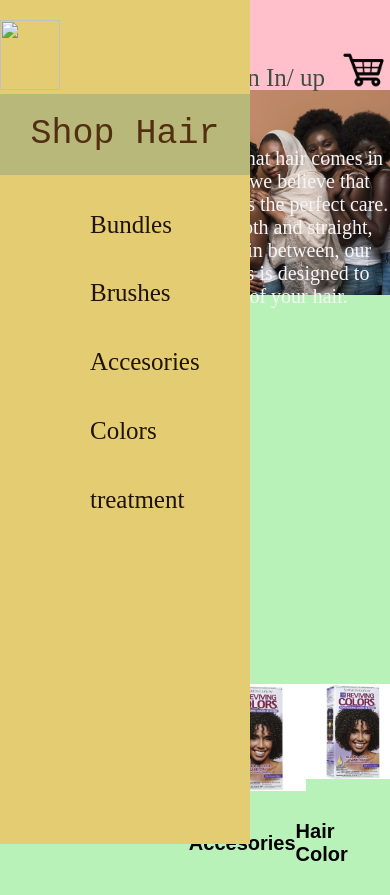
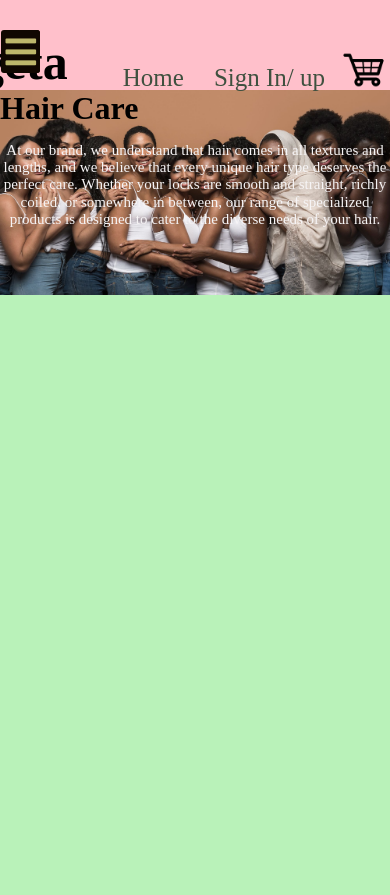
Before and after one commit to betselotm/project-2, a plain HTML site: page MainPage.html in a window 390 px wide. Shown: the top 895 px of the page. Drawn offline with Linux system fonts and the light colour scheme.

Commit message:
built hamburger, fixed most responsive layouts,

```diff
--- a/MainPage.html
+++ b/MainPage.html
@@ -15,7 +15,8 @@
   <link rel="manifest" href="site.webmanifest">
   <link rel="apple-touch-icon" href="icon.png">
   <!-- Place favicon.ico in the root directory -->
-
+  <link rel="stylesheet" href="https://cdnjs.cloudflare.com/ajax/libs/font-awesome/5.12.1/css/all.min.css
+  ">
   <link rel="stylesheet" href="css/normalize.css">
   <link rel="stylesheet" href="css/main.css">
 
@@ -27,8 +28,24 @@
   <!-- if you have a header, use class on the header not make another div class
    use width 100% and then use max-width to still have flexebility.
   big background use vh-->
- <header>
-  <div class="header-logo">
+ <header class="header-logo">
+  <input type="checkbox" name="" id="check">
+  <div class="hamburger">
+    <label for="check">
+      <span class="fas fa-times" id="close"></span>
+      <span class="fas fa-bars" id="open"></span>
+    </label>
+    <div class="menu">
+      Shop Hair
+    </div>
+     <ul>
+       <li><a href="#">Bundles</a></li>
+       <li><a href="#">Brushes</a></li>
+       <li><a href="#">Accesories</a></li>
+       <li><a href="#">Colors</a></li>
+       <li><a href="#">treatment</a></li>
+     </ul>
+  </div>
 
   <div class="not-hamburger">
     <img src="./img/afro logo.png" alt="" class="logo">
@@ -41,19 +58,6 @@
      </nav>
     <img src="./img/cart.png" alt="" class="cart">
   </div>
-
-   <div class="hamburger">
-    <img src="./img/dropdown.png" alt=""  class="dropdown">
-    <div class="menu">Shop Hair</div>
-     <ul>
-       <li><a href="#">Bundles</a></li>
-       <li><a href="#">Brushes</a></li>
-       <li><a href="#">Accesories</a></li>
-       <li><a href="#">Colors</a></li>
-       <li><a href="#">treatment</a></li>
-     </ul>
-   </div>
-  </div>
  </header>
 
  <!-- dont forget to change the title -->
@@ -61,27 +65,27 @@
     <div class="hair-care-img">
      <h1 class="hair-care-text">Hair Care</h1>
      <p class="paragraph">At our brand, we understand that hair comes in all textures and lengths, and we believe that every unique hair type deserves the perfect care. Whether your locks are smooth and straight, richly coiled, or somewhere in between, our range of specialized products is designed to cater to the diverse needs of your hair.</p>
-
     </div>
   </main>
+
   <section>
     <h2 class="feature-f">Featured Items</h2>
      <div class="feature-items">
       <div class="product-bundle">
         <!-- get imgages with aspect rtio of 1:1 -->
-        <img class="product-bundle-img" src="./img/Dark-Lovely-Reviving-Color-395-Natural-Black.jpg" alt="">
+        <img class="product-bundle-img" src="./img/productbundle.jpg" alt="">
         <h4 >Bundles</h4>
       </div>
       <div class="product-brushes">
-          <img class="product-brushes-img" src="./img/Dark-Lovely-Reviving-Color-395-Natural-Black.jpg" alt="">
+       <img class="product-brushes-img" src="./img/productbrush.jpg" alt="">
        <h4 >Brushes</h4>
       </div>
       <div class="product-accesories">
-          <img class="product-accesories-img" src="./img/Dark-Lovely-Reviving-Color-395-Natural-Black.jpg" alt="">
+        <img class="product-accesories-img" src="./img/productaccessories.jpg" alt="">
         <h4 >Accesories</h4>
       </div>
       <div class="product-colors">
-          <img class="product-colors-img" src="./img/Dark-Lovely-Reviving-Color-395-Natural-Black.jpg" alt="">
+        <img class="product-colors-img" src="./img/productcolor.jpg" alt="">
         <h4 >Hair Color</h4>
         </div>
      </div>
--- a/css/main.css
+++ b/css/main.css
@@ -11,12 +11,14 @@
   height: 90px;
   background-color: #ffc0cb;
   box-sizing: border-box;
-  position: static;
+  position: sticky;
   display: flex;
   justify-content: right;
   padding-left: 25px;
  }
-
+ /* how to stop my inpusts form intefering wth eachother.
+ logo position wont stay static. feature items need to come up on the phone.
+  */
  .Logo-title{
   font-family: lucida handwriting;
   font-size: 50px;
@@ -30,8 +32,8 @@
   position: absolute;
   box-sizing: border-box;
   /* z-index: 1;
-  transition: o.5s all;
-  transform: translateX(0); */
+  transition: o.5s all; */
+  transform: translateX(-250px);
  }
 
  .hamburger .menu{
@@ -62,13 +64,36 @@
  .hamburger ul li a:hover{
   background: #512f10;
   color: #99d9e4;
+  letter-spacing: 5px;
  }
 
- .dropdown{
-  width: 60px;
-  height: 70px;
-  padding-top: 20px;
+ input{
+  display: none;
+  visibility: hidden;
+ }
 
+ span{
+  position: absolute;
+  right: -40px;
+  top: 30px;
+  font-size: 35px;
+  color: #bdb76b;
+  border-radius: 3px;
+  padding: 4px;
+  background: #100801;
+  cursor: pointer;
+ }
+
+ #bars{
+  background: #9acd32;
+ }
+
+ #check:checked~ .hamburger{
+  transform: translateX(0px);
+ }
+
+ #check:checked~ .hamburger #bars{
+  display: none;
  }
 
  .not-hamburger{
@@ -122,8 +147,8 @@
   use text shadow for log0
    */
   background-repeat: no-repeat;
-  height: 500px;
-  width: fit-content;
+  min-height: 100vh;
+  max-width: 100%;
   position: static;
  }
 
@@ -148,13 +173,27 @@
 
  .feature-items{
   display: flex;
-  justify-content: space-between;
   width: 100%;
+ }
+
+ .product-accesories{
+  padding: 1px;
+ }
+
+ .product-brushes{
+  padding: 1px;
+ }
+
+ .product-colors{
+  padding: 1px;
+ }
+
+ .product-bundle{
+  padding: 1px;
  }
 
  .product-bundle-img{
   width: 100%;
-  padding: 10px;
  }
 
  .product-bundle:hover{
@@ -168,7 +207,6 @@
 
  .product-brushes-img{
   width: 100%;
-  padding: 10px;
  }
 
  .product-brushes:hover{
@@ -183,7 +221,6 @@
 
  .product-accesories-img{
   width: 100%;
-  padding: 10px;
  }
 
  .product-accesories:hover{
@@ -198,7 +235,6 @@
 
  .product-colors-img{
   width: 100%;
-  padding: 10px;
  }
 
  .product-colors:hover{
@@ -223,6 +259,7 @@
  /* login main */
  .signup-login{
   min-height: 100vh;
+  max-width: 100%;
   display: flex;
   justify-content: center;
   align-items: center;
@@ -342,14 +379,26 @@
  @media (max-width: 480px) {
    body {
     background-color: #b9f2b9;
+    }
    .header-logo{
-   max-width: 100%;
+    min-width: 100%;
    }
    .Main-page{
    background-image: 100%;
    }
+   .feature-items {
+    display: flex;
+    flex-direction: column;
+    max-width: 100%;
+   }
+   .paragraph{
+   font-size: 15px;
+   }
+   .signup-login{
+
    }
    }
+
   /* media query for tablet */
  @media (min-width: 481px) and (max-width: 767px) {
     body {
@@ -362,4 +411,5 @@
     body {
     background-color: #b9f2b9;
     }
+
    }
```
Also changed, not shown: login.html (+23 -7 lines), img/AfricanDreadlockHairBeads01.jpg (deleted), img/Dark-Lovely-Reviving-Color-395-Natural-Black.jpg (deleted), img/productaccessories.jpg (added), img/productbrush.jpg (added), img/productbundle.jpg (added), img/productcolor.jpg (added), img/s-l400.jpg (deleted), img/texture-my-way.jpg (deleted). Lines whose indentation alone changed are shown as unchanged.
